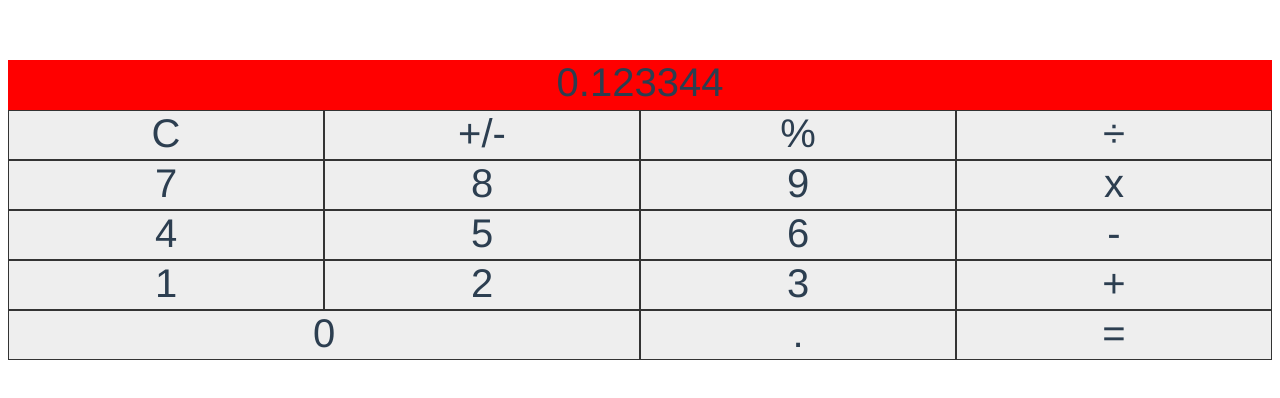
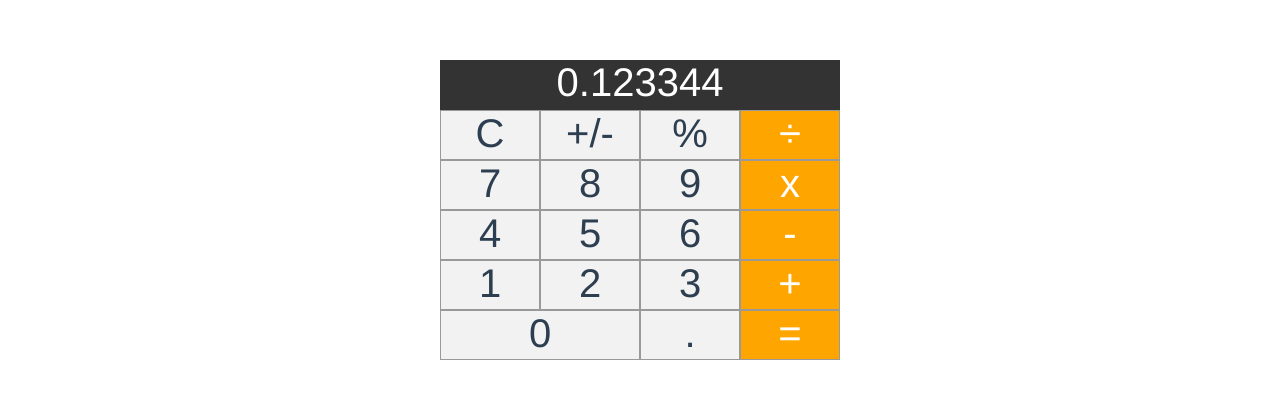
Before and after one commit to TatsushiFukunaga/vue-calculator, a Vue app: page / in a window 1280 px wide. Shown: the top 398 px of the page. Built offline with nearby package versions, Linux system fonts and the light colour scheme.

Commit message:
changed some layouts

```diff
--- a/src/components/Calculator.vue
+++ b/src/components/Calculator.vue
@@ -4,22 +4,22 @@
     <div class="btn">C</div>
     <div class="btn">+/-</div>
     <div class="btn">%</div>
-    <div class="btn">÷</div>
+    <div class="btn operator">÷</div>
     <div class="btn">7</div>
     <div class="btn">8</div>
     <div class="btn">9</div>
-    <div class="btn">x</div>
+    <div class="btn operator">x</div>
     <div class="btn">4</div>
     <div class="btn">5</div>
     <div class="btn">6</div>
-    <div class="btn">-</div>
+    <div class="btn operator">-</div>
     <div class="btn">1</div>
     <div class="btn">2</div>
     <div class="btn">3</div>
-    <div class="btn">+</div>
+    <div class="btn operator">+</div>
     <div class="btn zero">0</div>
     <div class="btn">.</div>
-    <div class="btn">=</div>
+    <div class="btn operator">=</div>
   </div>
 </template>
 
@@ -29,6 +29,8 @@
 
 <style scoped>
 .calculator {
+  margin: 0 auto;
+  width: 400px;
   font-size: 40px;
   display: grid;
   grid-template-columns: repeat(4, 1fr);
@@ -37,7 +39,8 @@
 
 .display {
   grid-column: 1/5;
-  background: red;
+  background: #333;
+  color: white;
 }
 
 .zero {
@@ -45,7 +48,12 @@
 }
 
 .btn {
-  background-color: #eee;
-  border: 1px solid #333;
+  background-color: #f2f2f2;
+  border: 1px solid #999;
+}
+
+.operator {
+  background-color: orange;
+  color: white;
 }
 </style>
```
